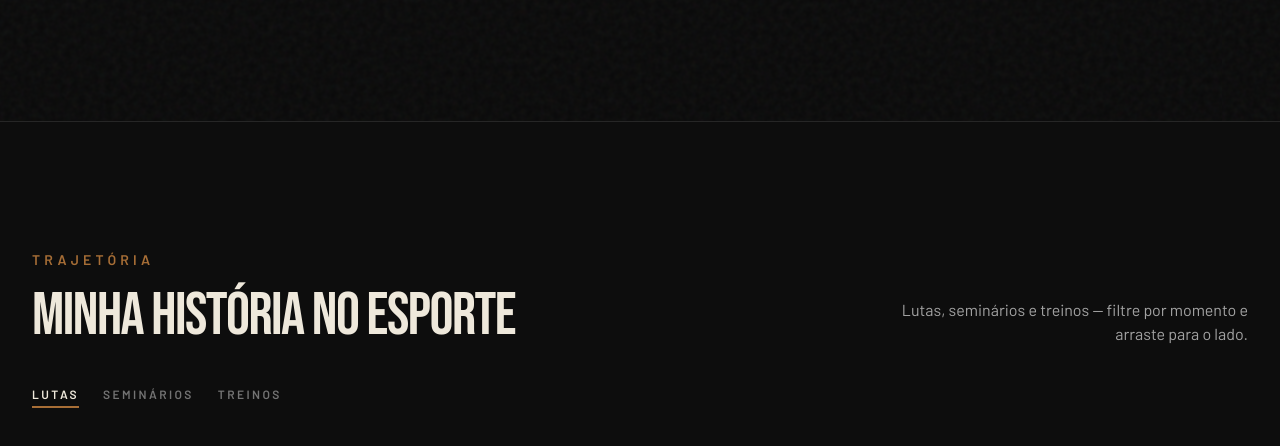
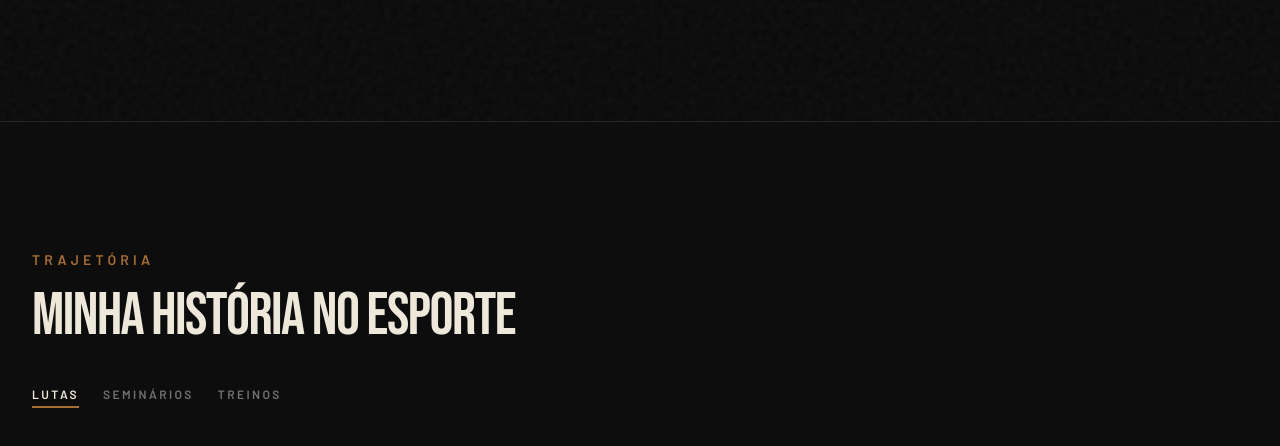
Before and after one commit to RoneAlexandre/personal, a React (Create React App) app in the folder frontend/: page / in a window 1280 px wide. Shown: the part 1992-2438 px from the top of the page. Built offline with nearby package versions, Linux system fonts and the light colour scheme.

Commit message:
Remove introductory paragraph from Journey component
Removed the Reveal component that contained a description paragraph about the journey.

```diff
--- a/frontend/src/components/Journey.jsx
+++ b/frontend/src/components/Journey.jsx
@@ -19,11 +19,6 @@ export const Journey = () => {
             <div className="max-w-7xl mx-auto px-5 sm:px-8">
                 <div className="flex flex-col md:flex-row md:items-end md:justify-between gap-6 mb-10">
                     <SectionHeader kicker="Trajetória" title="Minha história no esporte" />
-                    <Reveal delay={0.2}>
-                        <p className="text-neutral-400 text-sm sm:text-base max-w-sm md:text-right">
-                            Lutas, seminários e treinos — filtre por momento e arraste para o lado.
-                        </p>
-                    </Reveal>
                 </div>
                 <Reveal delay={0.25}>
                     <div className="flex flex-wrap gap-x-6 gap-y-2 mb-8" role="tablist">
```
